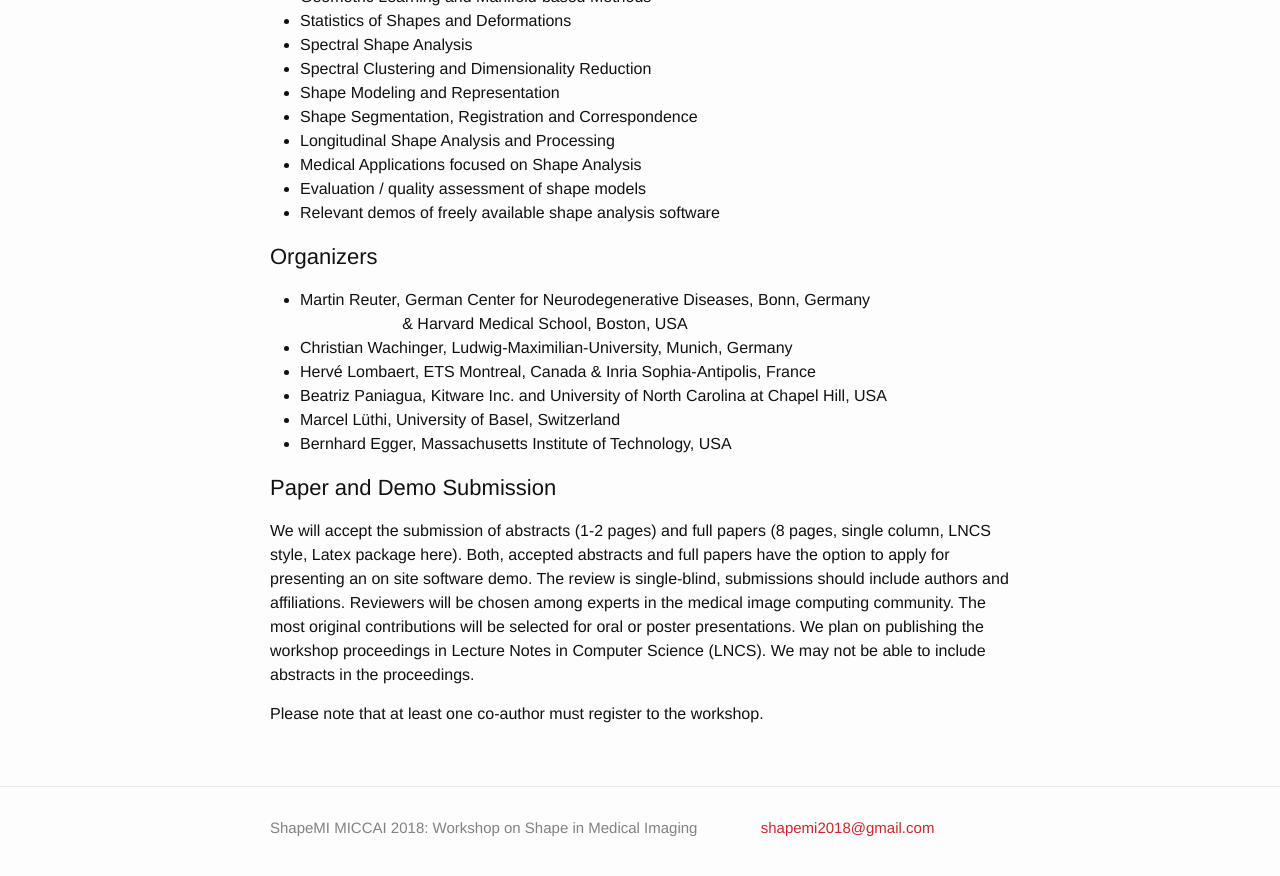
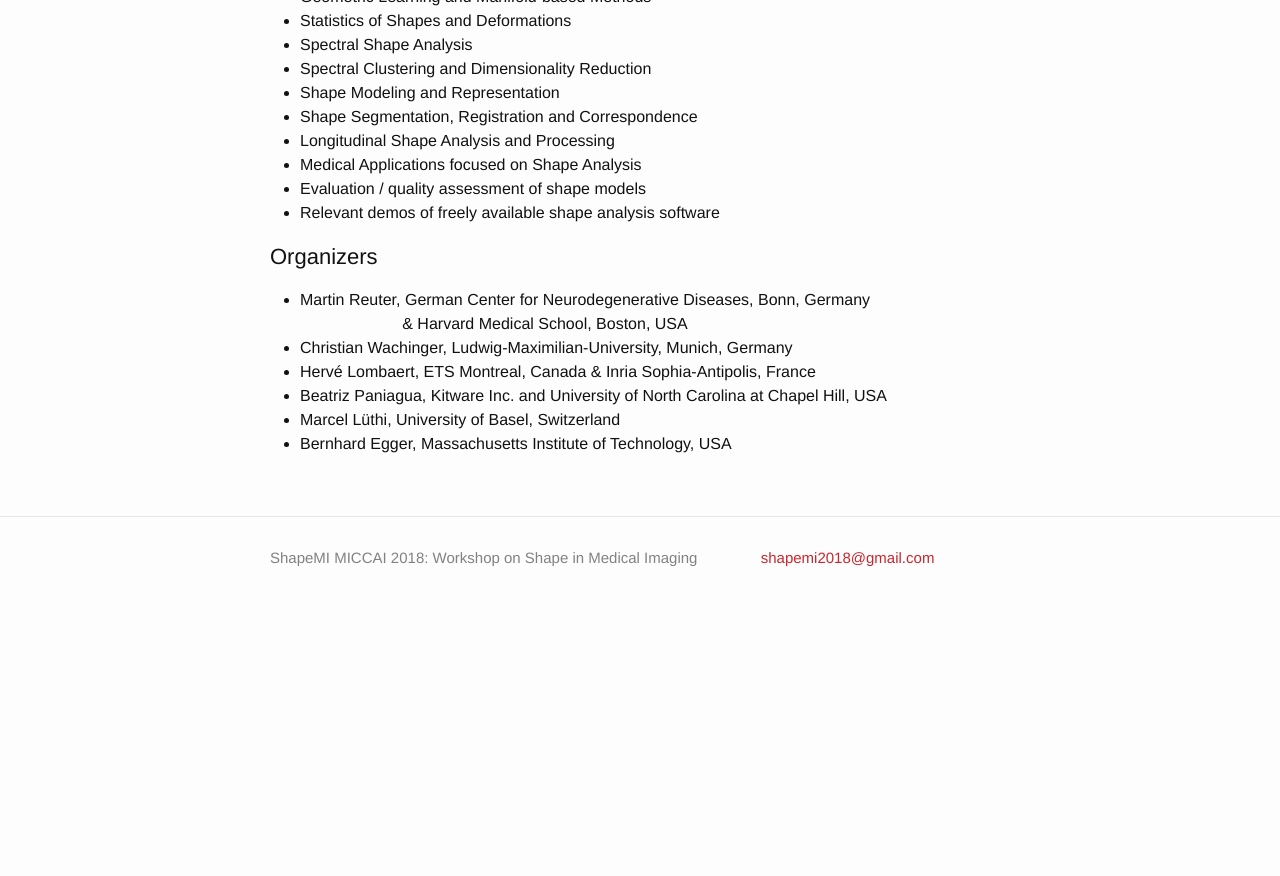
Before and after one commit to shapemi/shapemi2020, a Jekyll site: the page built from index.md, in a window 1280 px wide and 900 px high, scrolled down 933 px. Shown: the top 876 px of the window. Built offline with Jekyll 4.4.1, drawn with Linux system fonts in a browser that asks for light colours; our own code applies the rules of GitHub Pages for plain Markdown files; after the commit the page ends 1563 px from its top, so only the background shows below that.

Commit message:
Update index.md

```diff
--- a/index.md
+++ b/index.md
@@ -29,8 +29,3 @@ This workshop targets theoretical contributions as well as exciting applications
 - Beatriz Paniagua, Kitware Inc. and University of North Carolina at Chapel Hill, USA
 - Marcel Lüthi, University of Basel, Switzerland
 - Bernhard Egger, Massachusetts Institute of Technology, USA
-
-# Paper and Demo Submission
-We will accept the submission of abstracts (1-2 pages) and full papers (8 pages, single column, LNCS style, Latex package here). Both, accepted abstracts and full papers have the option to apply for presenting an on site software demo. The review is single-blind, submissions should include authors and affiliations. Reviewers will be chosen among experts in the medical image computing community. The most original contributions will be selected for oral or poster presentations. We plan on publishing the workshop proceedings in Lecture Notes in Computer Science (LNCS). We may not be able to include abstracts in the proceedings.
-
-Please note that at least one co-author must register to the workshop.
```
